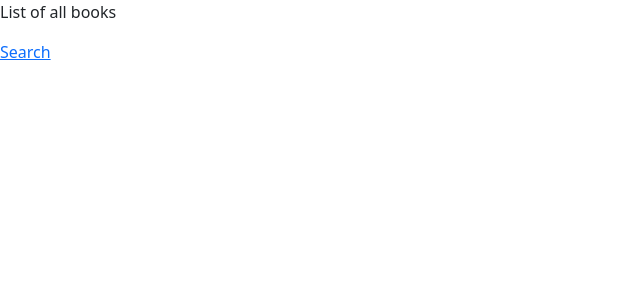
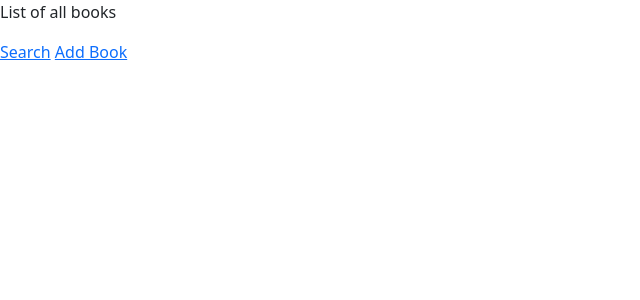
Before and after one commit to raj3k/book_app, a Django app: page /get-books/ in a window 1280 px wide. Shown: the top 300 px of the page, without its empty margins (0-640 px from the left). Run offline with Django 3.2, Linux system fonts and the light colour scheme; data that the repository does not hold is empty.

Commit message:
a tag Add Book created

```diff
--- a/books/templates/books/base.html
+++ b/books/templates/books/base.html
@@ -19,6 +19,7 @@
         {% endfor %}
     </ul>
     <a href="/book-search">Search</a>
+    <a href="">Add Book</a>
     <script src="https://cdn.jsdelivr.net/npm/bootstrap@5.1.3/dist/js/bootstrap.bundle.min.js" integrity="sha384-ka7Sk0Gln4gmtz2MlQnikT1wXgYsOg+OMhuP+IlRH9sENBO0LRn5q+8nbTov4+1p" crossorigin="anonymous"></script>
 </body>
 </html>
```
